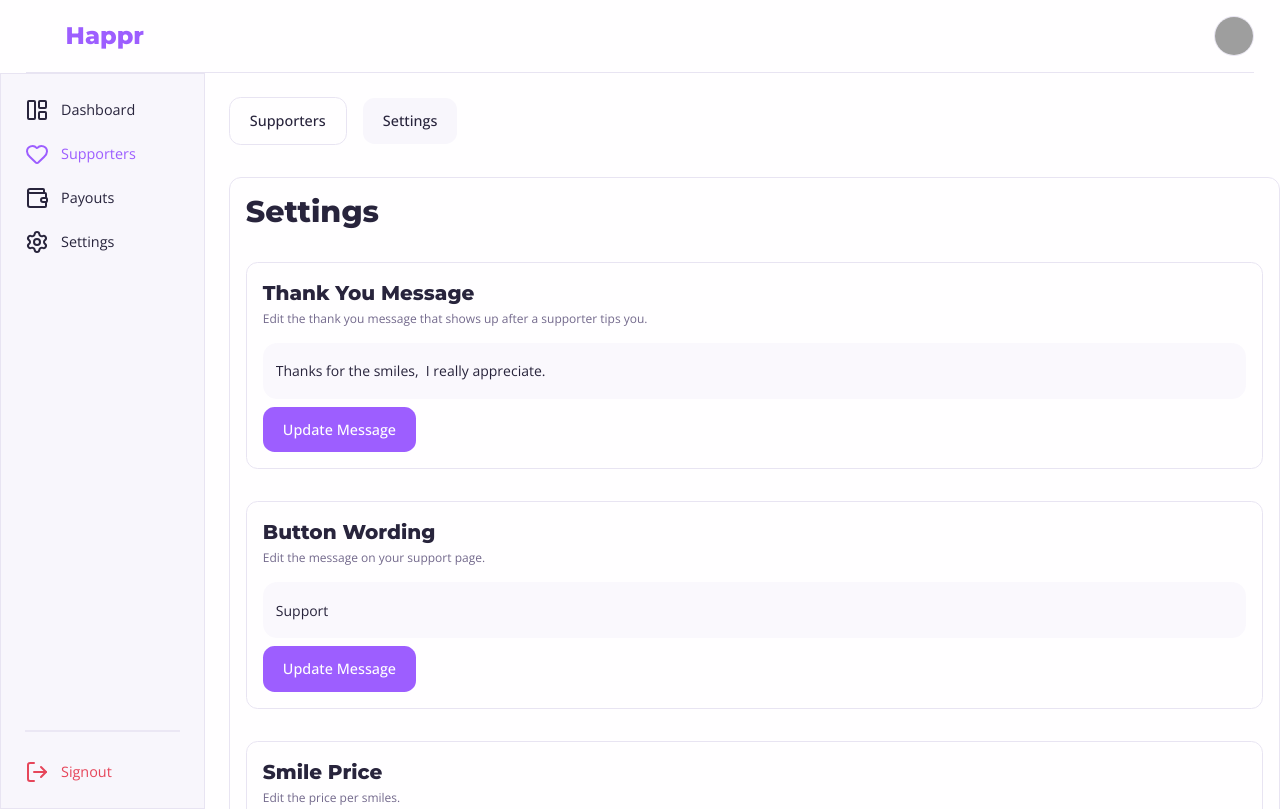
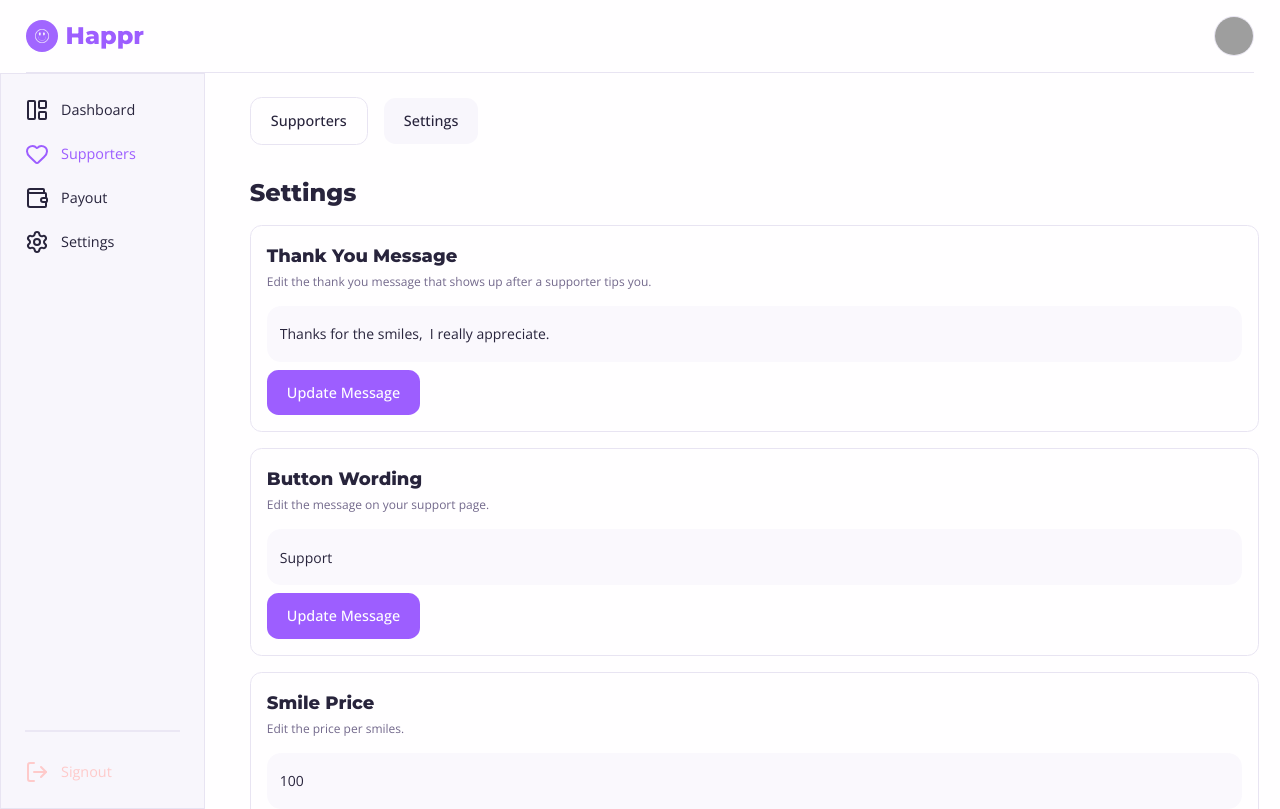
Before and after one commit to samueltuoyo15/Happr, a React (Vite) app in the folder client/: page /supporters in a window 1280 px wide. Both pictures are taken after a click on the button "Settings". Built offline with nearby package versions, Linux system fonts and the light colour scheme; grey boxes are pictures that could not be loaded.

Commit message:
Turn components used across multiple pages into a reuseable component and start working on payout settings page

```diff
--- a/client/src/App.tsx
+++ b/client/src/App.tsx
@@ -17,6 +17,7 @@ const UserPagesLayout = lazy(
 );
 const Dashboard = lazy(() => import("@/pages/Dashboard"));
 const SupportersPage = lazy(() => import("@/pages/Supporters"));
+const PayoutPage = lazy(() => import("@/pages/Payout"));
 
 const App = () => {
   return (
@@ -35,6 +36,7 @@ const App = () => {
           <Route element={<UserPagesLayout />}>
             <Route path="/dashboard" element={<Dashboard />} />
             <Route path="/supporters" element={<SupportersPage />} />
+            <Route path="/payout" element={<PayoutPage />} />
           </Route>
         </Routes>
       </BrowserRouter>
--- a/client/src/components/layouts/Sidebar.tsx
+++ b/client/src/components/layouts/Sidebar.tsx
@@ -16,7 +16,7 @@ type NavLinks = { icon: React.ElementType; text: string; url: string };
 const navLinks: NavLinks[] = [
   { icon: LayoutPanelLeft, text: "Dashboard", url: "/dashboard" },
   { icon: Heart, text: "Supporters", url: "/supporters" },
-  { icon: Wallet, text: "Payouts", url: "/payouts" },
+  { icon: Wallet, text: "Payout", url: "/payout" },
   { icon: Settings, text: "Settings", url: "/settings" }
 ];
 
--- a/client/src/components/layouts/UserPagesLayout.tsx
+++ b/client/src/components/layouts/UserPagesLayout.tsx
@@ -16,7 +16,7 @@ const Layout = () => {
         </aside>
 
         {/* Main content */}
-        <div className="w-full overflow-y-auto px-[5%] py-4 md:px-0 md:pt-6">
+        <div className="w-full overflow-y-auto px-[5%] py-4 md:px-[2%] md:pt-6">
           <Outlet />
         </div>
       </main>
--- /dev/null
+++ b/client/src/components/ui/ErrorBox.tsx
@@ -0,0 +1,9 @@
+const ErrorBox = ({ title, message }: { title: string; message: string }) => {
+  return (
+    <div className="w-full flex flex-col items-center gap-3 p-4 bg-destructive text-destructive-foreground text-center rounded-md">
+      <h3 className="text-2xl"> {title}</h3>
+      <p>{message}</p>
+    </div>
+  );
+};
+export default ErrorBox;
--- a/client/src/features/dashboard/components/RecentSupporters.tsx
+++ b/client/src/features/dashboard/components/RecentSupporters.tsx
@@ -1,6 +1,7 @@
 import { Link } from "react-router-dom";
 import { useQuery } from "@tanstack/react-query";
 import { ChartColumn } from "lucide-react";
+import ErrorBox from "@/components/ui/ErrorBox";
 
 // imported from other features
 import {
@@ -25,20 +26,6 @@ const RecentSupporters = () => {
     enabled: !!creatorId
   });
 
-  if (isLoading) return <SupportersSkeletonLoader />;
-
-  if (isError)
-    return (
-      <div className="w-full flex flex-col items-center gap-2 p-4 bg-red-100 text-red-700 text-center rounded-md">
-        <h3 className="text-2xl">Error loading supporters</h3>
-        <p>
-          {error instanceof Error
-            ? error.message
-            : "Something went wrong. Please try again."}
-        </p>
-      </div>
-    );
-
   return (
     <section className="relative w-full flex flex-col gap-4 p-4 border border-border rounded-xl">
       <div className="w-full flex items-center justify-between gap-3 mb-4">
@@ -55,7 +42,18 @@ const RecentSupporters = () => {
         aria-label="recent-supporters"
         className="w-full block hide-scrollbar overflow-x-auto overflow-y-visible"
       >
-        {supporters.length === 0 ? (
+        {isLoading ? (
+          <SupportersSkeletonLoader />
+        ) : isError ? (
+          <ErrorBox
+            title="Error loading supporters"
+            message={`${
+              error instanceof Error
+                ? error.message
+                : "Soemthing went wrong. Please try again"
+            }`}
+          />
+        ) : supporters.length === 0 ? (
           <NoSupporters />
         ) : (
           <DisplaySupporters supporters={supporters} />
--- a/client/src/features/supporters/components/AllSupporters.tsx
+++ b/client/src/features/supporters/components/AllSupporters.tsx
@@ -1,4 +1,5 @@
 import { useQuery } from "@tanstack/react-query";
+import ErrorBox from "@/components/ui/ErrorBox";
 import SupportersSkeletonLoader from "./SupportersSkeletonLoader";
 import DisplaySupporters from "./DisplaySupporters";
 import NoSupporters from "./NoSupporters";
@@ -19,29 +20,26 @@ const AllSupporters = () => {
     enabled: !!creatorId
   });
 
-  if (isLoading) return <SupportersSkeletonLoader />;
-
-  if (isError)
-    return (
-      <div className="w-full flex flex-col items-center gap-2 p-4 bg-red-100 text-red-700 text-center rounded-md">
-        <h3 className="text-2xl">Error loading supporters</h3>
-        <p>
-          {error instanceof Error
-            ? error.message
-            : "Something went wrong. Please try again."}
-        </p>
-      </div>
-    );
-
   return (
     <section
-      aria-labelledBy="supporters section"
-      className="relative w-full flex flex-col gap-4 p-4 border border-border rounded-xl"
+      aria-labelledby="supporters section"
+      className="relative w-full flex flex-col gap-4"
     >
       <h2 className="text-2xl">Your Supporters</h2>
 
-      <div className="w-full block hide-scrollbar overflow-x-auto overflow-y-visible">
-        {supporters.length === 0 ? (
+      <div className="w-full block p-2 border border-border rounded-xl hide-scrollbar overflow-x-auto overflow-y-visible">
+        {isLoading ? (
+          <SupportersSkeletonLoader />
+        ) : isError ? (
+          <ErrorBox
+            title="Error loading supporters"
+            message={`${
+              error instanceof Error
+                ? error.message
+                : "Soemthing went wrong. Please try again"
+            }`}
+          />
+        ) : supporters.length === 0 ? (
           <NoSupporters />
         ) : (
           <DisplaySupporters supporters={supporters} />
--- a/client/src/features/supporters/components/NoSupporters.tsx
+++ b/client/src/features/supporters/components/NoSupporters.tsx
@@ -1,7 +1,7 @@
 const NoSupporters = () => {
   return (
     <div
-      aria-labelledBy="No Supporters yet"
+      aria-labelledby="No Supporters yet"
       className="w-full flex flex-col items-center gap-2 p-4 bg-accent text-accent-foreground text-center rounded-md"
     >
       <h3 className="text-2xl">No supporters yet</h3>
--- a/client/src/features/supporters/components/Settings.tsx
+++ b/client/src/features/supporters/components/Settings.tsx
@@ -11,13 +11,13 @@ const Settings = () => {
 
   return (
     <section
-      aria-labelledBy="settings"
-      className="relative w-full flex flex-col gap-8 p-4 border border-border rounded-xl"
+      aria-labelledby="settings"
+      className="relative w-full flex flex-col gap-4"
     >
-      <h2 className="text-3xl"> Settings </h2>
+      <h2 className="text-2xl"> Settings </h2>
 
       <div className="w-full flex flex-col gap-1 p-4 border rounded-md">
-        <h3 className="text-xl"> Thank You Message </h3>
+        <h3 className="text-lg"> Thank You Message </h3>
         <p className="text-xs text-muted-foreground">
           Edit the thank you message that shows up after a supporter tips you.
         </p>
@@ -32,7 +32,7 @@ const Settings = () => {
       </div>
 
       <div className="w-full flex flex-col gap-1 p-4 border rounded-md">
-        <h3 className="text-xl"> Button Wording </h3>
+        <h3 className="text-lg"> Button Wording </h3>
         <p className="text-xs text-muted-foreground">
           Edit the message on your support page.
         </p>
@@ -47,7 +47,7 @@ const Settings = () => {
       </div>
 
       <div className="w-full flex flex-col gap-1 p-4 border rounded-md">
-        <h3 className="text-xl"> Smile Price </h3>
+        <h3 className="text-lg"> Smile Price </h3>
         <p className="text-xs text-muted-foreground">
           Edit the price per smiles.
         </p>
--- a/client/src/features/supporters/components/SupportersSkeletonLoader.tsx
+++ b/client/src/features/supporters/components/SupportersSkeletonLoader.tsx
@@ -16,7 +16,7 @@ const SupportersSkeletonLoader = () => {
         {Array.from({ length: 10 }).map((_, idx) => (
           <tr
             key={idx}
-            className="odd:bg-card [&_td]:min-w-32 [&_td]:max-w-[12rem] [&_td]:px-5 [&_td]:py-3 [&_td]:border"
+            className="[&_td]:min-w-32 [&_td]:max-w-[12rem] [&_td]:px-5 [&_td]:py-3 [&_td]:border"
           >
             <td>
               <SkeletonLoader className="h-6 w-24" />
--- a/client/src/index.css
+++ b/client/src/index.css
@@ -28,8 +28,8 @@
     --input-foreground: 40, 36, 60;
     --input-border: 230, 226, 240;
 
-    --destructive: 230, 70, 90;
-    --destructive-foreground: 255, 255, 255;
+    --destructive: 254, 202, 202;
+    --destructive-foreground: 185, 28, 28;
 
     --border: 232, 228, 242;
     --radius: 0.85rem;
--- /dev/null
+++ b/client/src/pages/Payout.tsx
@@ -0,0 +1,24 @@
+import { Link } from "react-router-dom";
+import { ChartBar } from "lucide-react";
+
+const Payout = () => {
+  return (
+    <section
+      aria-label="Payout Settings"
+      className="w-full flex flex-col gap-8"
+    >
+      <div className="w-full flex items-center justify-between gap-3 mb-4">
+        <h2 className="text-2xl">Payout Settings</h2>
+
+        <Link
+          to="/payout-logs"
+          className="flex items-center gap-2 bg-card text-card-foreground py-2
+          px-3 whitespace-nowrap rounded-sm"
+        >
+          <ChartBar /> Payout Logs
+        </Link>
+      </div>
+    </section>
+  );
+};
+export default Payout;
```
Also changed, not shown: client/src/features/supporters/components/SupportersSettings.tsx (deleted).
